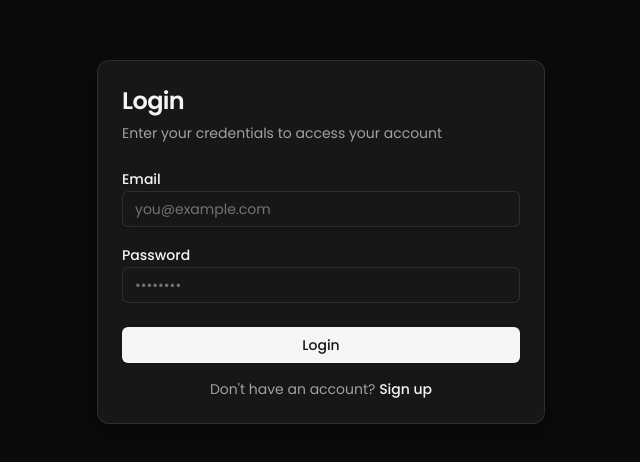
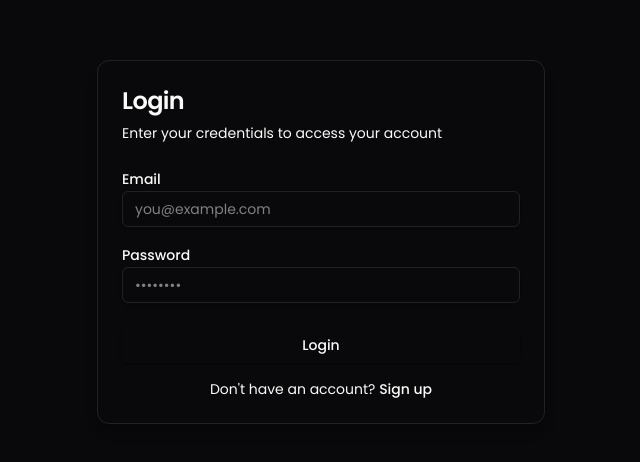
Before and after one commit to pattachitraaudio/registry, a Next.js app: page /login in a window 1280 px wide. Shown: the part 158-620 px from the top of the page, without its empty margins (319-959 px from the left). Built offline with nearby package versions, Linux system fonts and the light colour scheme; no server answers.

Commit message:
Claude code fixing ui color theme

```diff
--- a/src/app/login/page.tsx
+++ b/src/app/login/page.tsx
@@ -70,7 +70,7 @@ export default function LoginPage() {
     };
 
     return (
-        <div className="flex min-h-screen items-center justify-center bg-[#0a0a0a] p-4">
+        <div className="flex min-h-screen items-center justify-center bg-background p-4">
             <Card className="w-full max-w-md">
                 <CardHeader>
                     <CardTitle className="text-2xl">Login</CardTitle>
@@ -81,7 +81,7 @@ export default function LoginPage() {
                 <form onSubmit={handleSubmit}>
                     <CardContent className="space-y-4">
                         {error && (
-                            <div className="rounded-md bg-red-950/50 border border-red-800 p-3 text-sm text-red-300">
+                            <div className="rounded-md bg-destructive/10 border border-destructive/50 p-3 text-sm text-destructive">
                                 {error}
                             </div>
                         )}
@@ -116,11 +116,11 @@ export default function LoginPage() {
                         >
                             {loading ? "Logging in..." : "Login"}
                         </Button>
-                        <p className="text-center text-sm text-neutral-400">
+                        <p className="text-center text-sm text-muted-foreground">
                             Don&apos;t have an account?{" "}
                             <Link
                                 href="/signup"
-                                className="font-medium text-neutral-100 hover:underline"
+                                className="font-medium text-primary hover:underline"
                             >
                                 Sign up
                             </Link>
--- a/src/app/signup/page.tsx
+++ b/src/app/signup/page.tsx
@@ -77,7 +77,7 @@ export default function SignUpPage() {
     };
 
     return (
-        <div className="flex min-h-screen items-center justify-center bg-[#0a0a0a] p-4">
+        <div className="flex min-h-screen items-center justify-center bg-background p-4">
             <Card className="w-full max-w-md">
                 <CardHeader>
                     <CardTitle className="text-2xl">Create an account</CardTitle>
@@ -88,7 +88,7 @@ export default function SignUpPage() {
                 <form onSubmit={handleSubmit}>
                     <CardContent className="space-y-4">
                         {error && (
-                            <div className="rounded-md bg-red-950/50 border border-red-800 p-3 text-sm text-red-300">
+                            <div className="rounded-md bg-destructive/10 border border-destructive/50 p-3 text-sm text-destructive">
                                 {error}
                             </div>
                         )}
@@ -149,11 +149,11 @@ export default function SignUpPage() {
                         >
                             {loading ? "Creating account..." : "Sign up"}
                         </Button>
-                        <p className="text-center text-sm text-neutral-400">
+                        <p className="text-center text-sm text-muted-foreground">
                             Already have an account?{" "}
                             <Link
                                 href="/login"
-                                className="font-medium text-neutral-100 hover:underline"
+                                className="font-medium text-primary hover:underline"
                             >
                                 Login
                             </Link>
--- a/src/components/AccountsTable.tsx
+++ b/src/components/AccountsTable.tsx
@@ -57,7 +57,7 @@ export function AccountsTable({ accounts, onDelete }: AccountsTableProps) {
     };
 
     return (
-        <div className="rounded-lg border border-neutral-800 bg-[#171717] shadow-lg">
+        <div className="rounded-lg border bg-card shadow-lg">
             <Table>
                 <TableHeader>
                     <TableRow>
@@ -75,7 +75,7 @@ export function AccountsTable({ accounts, onDelete }: AccountsTableProps) {
                         <TableRow>
                             <TableCell
                                 colSpan={5}
-                                className="text-center py-8 text-neutral-400"
+                                className="text-center py-8 text-muted-foreground"
                             >
                                 No accounts found. Add your first account to get
                                 started.
@@ -89,7 +89,7 @@ export function AccountsTable({ accounts, onDelete }: AccountsTableProps) {
                                 </TableCell>
                                 <TableCell>
                                     <div className="flex items-center gap-2">
-                                        <code className="text-sm font-mono bg-neutral-900 px-2 py-1 rounded text-neutral-300">
+                                        <code className="text-sm font-mono bg-muted px-2 py-1 rounded text-muted-foreground">
                                             {visibleApiKeys.has(account._id)
                                                 ? account.apiKey
                                                 : maskApiKey(account.apiKey)}
@@ -132,7 +132,7 @@ export function AccountsTable({ accounts, onDelete }: AccountsTableProps) {
                                     </div>
                                 </TableCell>
                                 <TableCell>
-                                    <span className="text-sm text-neutral-400">
+                                    <span className="text-sm text-muted-foreground">
                                         {new Date(
                                             account.createdAt,
                                         ).toLocaleDateString()}
--- a/src/components/ui/button.tsx
+++ b/src/components/ui/button.tsx
@@ -9,15 +9,15 @@ const buttonVariants = cva(
         variants: {
             variant: {
                 default:
-                    "bg-neutral-100 text-neutral-900 shadow hover:bg-neutral-200",
+                    "bg-primary text-primary-foreground shadow hover:bg-primary/90",
                 destructive:
-                    "bg-red-600 text-neutral-50 shadow-sm hover:bg-red-700",
+                    "bg-destructive text-destructive-foreground shadow-sm hover:bg-destructive/90",
                 outline:
-                    "border border-neutral-700 bg-transparent shadow-sm hover:bg-neutral-800 hover:text-neutral-100",
+                    "border border-input bg-background shadow-sm hover:bg-accent hover:text-accent-foreground",
                 secondary:
-                    "bg-neutral-800 text-neutral-100 shadow-sm hover:bg-neutral-700",
-                ghost: "hover:bg-neutral-800 hover:text-neutral-100",
-                link: "text-neutral-300 underline-offset-4 hover:underline",
+                    "bg-secondary text-secondary-foreground shadow-sm hover:bg-secondary/80",
+                ghost: "hover:bg-accent hover:text-accent-foreground",
+                link: "text-primary underline-offset-4 hover:underline",
             },
             size: {
                 default: "h-9 px-4 py-2",
--- a/src/components/ui/card.tsx
+++ b/src/components/ui/card.tsx
@@ -7,7 +7,7 @@ const Card = React.forwardRef<HTMLDivElement, React.HTMLAttributes<HTMLDivElemen
         <div
             ref={ref}
             className={cn(
-                "rounded-xl border border-neutral-800 bg-[#171717] text-neutral-100 shadow-lg",
+                "rounded-xl border bg-card text-card-foreground shadow-lg",
                 className,
             )}
             {...props}
@@ -46,7 +46,7 @@ const CardDescription = React.forwardRef<
 >(({ className, ...props }, ref) => (
     <div
         ref={ref}
-        className={cn("text-sm text-neutral-400", className)}
+        className={cn("text-sm text-muted-foreground", className)}
         {...props}
     />
 ));
--- a/src/components/ui/dialog.tsx
+++ b/src/components/ui/dialog.tsx
@@ -29,7 +29,7 @@ const DialogContent = React.forwardRef<
     <div
         ref={ref}
         className={cn(
-            "relative w-full max-w-lg rounded-lg border border-neutral-800 bg-[#171717] p-6 shadow-lg text-neutral-100",
+            "relative w-full max-w-lg rounded-lg border bg-popover text-popover-foreground p-6 shadow-lg",
             className,
         )}
         {...props}
@@ -82,7 +82,7 @@ const DialogDescription = React.forwardRef<
 >(({ className, ...props }, ref) => (
     <p
         ref={ref}
-        className={cn("text-sm text-neutral-400", className)}
+        className={cn("text-sm text-muted-foreground", className)}
         {...props}
     />
 ));
@@ -95,7 +95,7 @@ const DialogClose = React.forwardRef<
     <button
         ref={ref}
         className={cn(
-            "absolute right-4 top-4 rounded-sm opacity-70 ring-offset-neutral-900 transition-opacity hover:opacity-100 text-neutral-400 hover:text-neutral-100",
+            "absolute right-4 top-4 rounded-sm opacity-70 ring-offset-background transition-opacity hover:opacity-100 text-muted-foreground hover:text-foreground",
             className,
         )}
         onClick={onClick}
--- a/src/components/ui/input.tsx
+++ b/src/components/ui/input.tsx
@@ -8,7 +8,7 @@ const Input = React.forwardRef<HTMLInputElement, React.ComponentProps<"input">>(
             <input
                 type={type}
                 className={cn(
-                    "flex h-9 w-full rounded-md border border-neutral-700 bg-neutral-900 px-3 py-1 text-base text-neutral-100 shadow-sm transition-colors file:border-0 file:bg-transparent file:text-sm file:font-medium file:text-neutral-100 placeholder:text-neutral-500 focus-visible:outline-none focus-visible:ring-1 focus-visible:ring-neutral-400 disabled:cursor-not-allowed disabled:opacity-50 md:text-sm",
+                    "flex h-9 w-full rounded-md border border-input bg-input px-3 py-1 text-base text-foreground shadow-sm transition-colors file:border-0 file:bg-transparent file:text-sm file:font-medium file:text-foreground placeholder:text-muted-foreground focus-visible:outline-none focus-visible:ring-1 focus-visible:ring-ring disabled:cursor-not-allowed disabled:opacity-50 md:text-sm",
                     className,
                 )}
                 ref={ref}
--- a/src/components/ui/table.tsx
+++ b/src/components/ui/table.tsx
@@ -43,7 +43,7 @@ const TableFooter = React.forwardRef<
     <tfoot
         ref={ref}
         className={cn(
-            "border-t border-neutral-800 bg-neutral-900/50 font-medium [&>tr]:last:border-b-0",
+            "border-t bg-muted/50 font-medium [&>tr]:last:border-b-0",
             className,
         )}
         {...props}
@@ -58,7 +58,7 @@ const TableRow = React.forwardRef<
     <tr
         ref={ref}
         className={cn(
-            "border-b border-neutral-800 transition-colors hover:bg-neutral-900/50 data-[state=selected]:bg-neutral-800",
+            "border-b transition-colors hover:bg-muted/50 data-[state=selected]:bg-muted",
             className,
         )}
         {...props}
@@ -73,7 +73,7 @@ const TableHead = React.forwardRef<
     <th
         ref={ref}
         className={cn(
-            "h-10 px-2 text-left align-middle font-medium text-neutral-400 [&:has([role=checkbox])]:pr-0 [&>[role=checkbox]]:translate-y-[2px]",
+            "h-10 px-2 text-left align-middle font-medium text-muted-foreground [&:has([role=checkbox])]:pr-0 [&>[role=checkbox]]:translate-y-[2px]",
             className,
         )}
         {...props}
@@ -102,7 +102,7 @@ const TableCaption = React.forwardRef<
 >(({ className, ...props }, ref) => (
     <caption
         ref={ref}
-        className={cn("mt-4 text-sm text-neutral-400", className)}
+        className={cn("mt-4 text-sm text-muted-foreground", className)}
         {...props}
     />
 ));
```
Also changed, not shown: src/app/page.tsx (+9 -9 lines).
